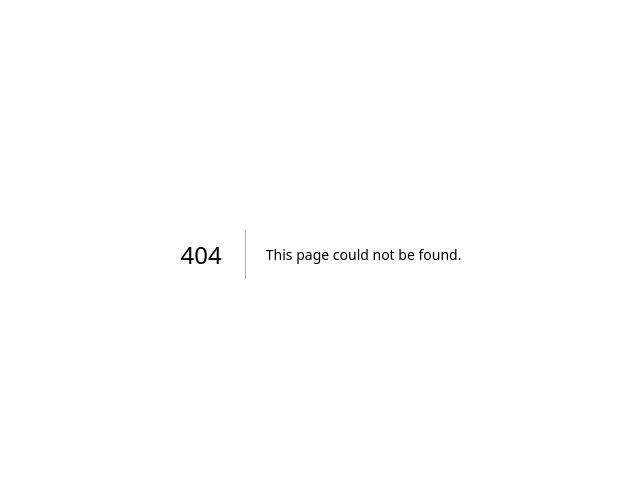
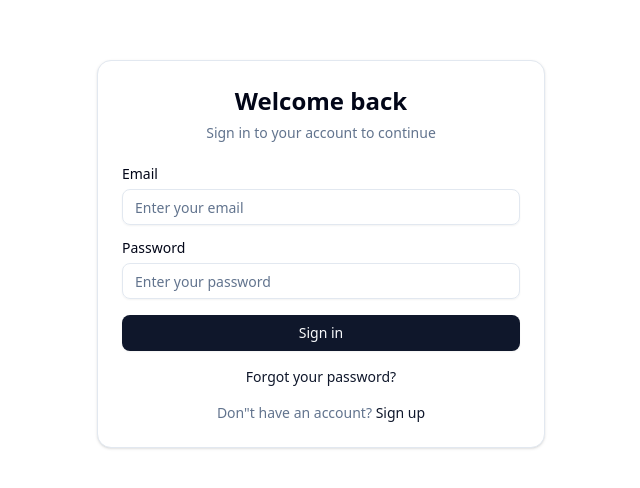
Before and after one commit to MartinM25/ecommerce-store, a Next.js app: page /login in a window 1280 px wide. Before the commit this address had no page. Shown: the part 146-634 px from the top of the page, without its empty margins (319-959 px from the left). Built offline with nearby package versions, Linux system fonts and the light colour scheme; no server answers.

Commit message:
Create login page
- created and styled the login page.tsx

```diff
--- /dev/null
+++ b/src/app/(auth)/login/page.tsx
@@ -0,0 +1,139 @@
+"use client"
+
+import { useState } from "react";
+import { useRouter, useSearchParams } from "next/navigation";
+import Link from "next/link";
+import { useForm } from "react-hook-form";
+import { zodResolver } from "@hookform/resolvers/zod";
+import * as z from "zod";
+import { useAuth } from "@/hooks/useAuth";
+import { Button } from "@/components/ui/button";
+import { Input } from "@/components/ui/input";
+import { Label } from "@/components/ui/label";
+import { Card, CardContent, CardDescription, CardHeader, CardTitle } from "@/components/ui/card";
+import { Alert, AlertDescription } from "@/components/ui/alert";
+import { Form, FormControl, FormField, FormItem, FormLabel, FormMessage } from "@/components/ui/form";
+import { Loader2 } from "lucide-react";
+
+const loginSchema = z.object({
+  email: z.string().email("Invalid email address"),
+  password: z.string().min(1, "Password is required"),
+})
+
+type LoginForm = z.infer<typeof loginSchema>
+
+export default function LoginPage() {
+  const [error, setError] = useState("")
+  const [loading, setLoading] = useState(false)
+
+  const { signIn } = useAuth()
+  const router = useRouter()
+  const searchParams = useSearchParams()
+  const redirect = searchParams.get("redirect")
+
+  const form = useForm<LoginForm>({
+    resolver: zodResolver(loginSchema),
+    defaultValues: {
+      email: "",
+      password: "",
+    },
+  })
+
+  const onSubmit = async (values: LoginForm) => {
+    setError("")
+    setLoading(true)
+
+    const { error } = await signIn(values.email, values.password)
+
+    if (error) {
+      setError(error.message)
+      setLoading(false)
+    } else {
+      router.push(redirect ? `/${redirect}` : "/")
+    }
+  }
+
+  return (
+    <div className="min-h-screen flex items-center justify-center bg-background p-4">
+      <Card className="w-full max-w-md">
+        <CardHeader className="text-center">
+          <CardTitle className="text-2xl">Welcome back</CardTitle>
+          <CardDescription>
+            Sign in to your account to continue
+          </CardDescription>
+        </CardHeader>
+        <CardContent>
+          <Form {...form}>
+            <form onSubmit={form.handleSubmit(onSubmit)} className="space-y-4">
+              <FormField
+                control={form.control}
+                name="email"
+                render={({ field }) => (
+                  <FormItem>
+                    <FormLabel>Email</FormLabel>
+                    <FormControl>
+                      <Input
+                        type="email"
+                        placeholder="Enter your email"
+                        {...field}
+                      />
+                    </FormControl>
+                    <FormMessage />
+                  </FormItem>
+                )}
+              />
+
+              <FormField
+                control={form.control}
+                name="password"
+                render={({ field }) => (
+                  <FormItem>
+                    <FormLabel>Password</FormLabel>
+                    <FormControl>
+                      <Input
+                        type="password"
+                        placeholder="Enter your password"
+                        {...field}
+                      />
+                    </FormControl>
+                    <FormMessage />
+                  </FormItem>
+                )}
+              />
+
+              {error && (
+                <Alert variant="destructive">
+                  <AlertDescription>{error}</AlertDescription>
+                </Alert>
+              )}
+
+              <Button type="submit" className="w-full" disabled={loading}>
+                {loading && <Loader2 className="mr-2 h-4 w-4 animate-spin" />}
+                Sign in
+              </Button>
+            </form>
+          </Form>
+
+          <div className="mt-4 text-center text-sm">
+            <Link
+              href="/forgot-password"
+              className="text-primary hover:underline"
+            >
+              Forgot your password?
+            </Link>
+          </div>
+
+          <div className="mt-4 text-center text-sm text-muted-foreground">
+            Don"t have an account?{" "}
+            <Link
+              href="/register"
+              className="text-primary hover:underline"
+            >
+              Sign up
+            </Link>
+          </div>
+        </CardContent>
+      </Card>
+    </div>
+  )
+}
```
